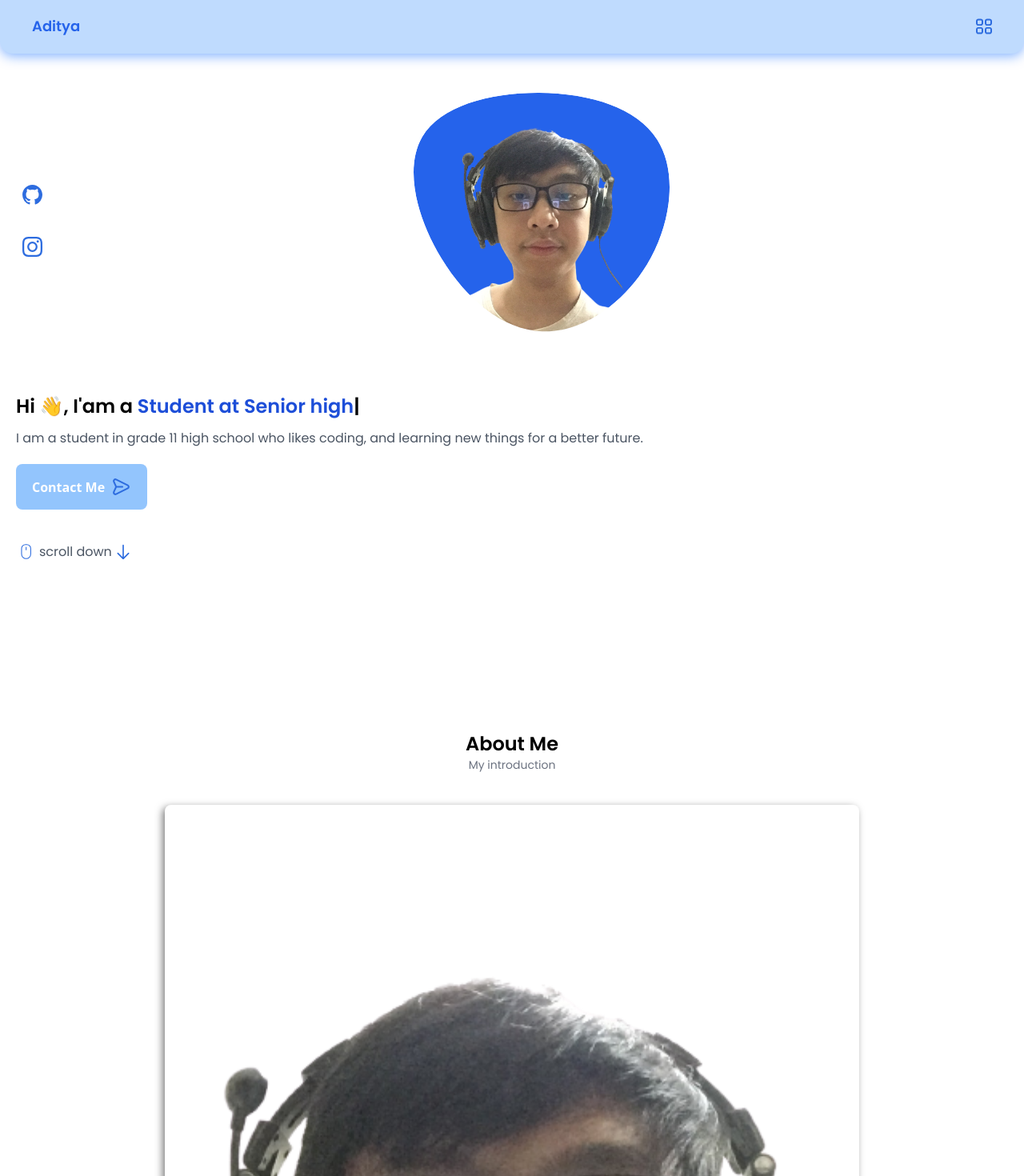
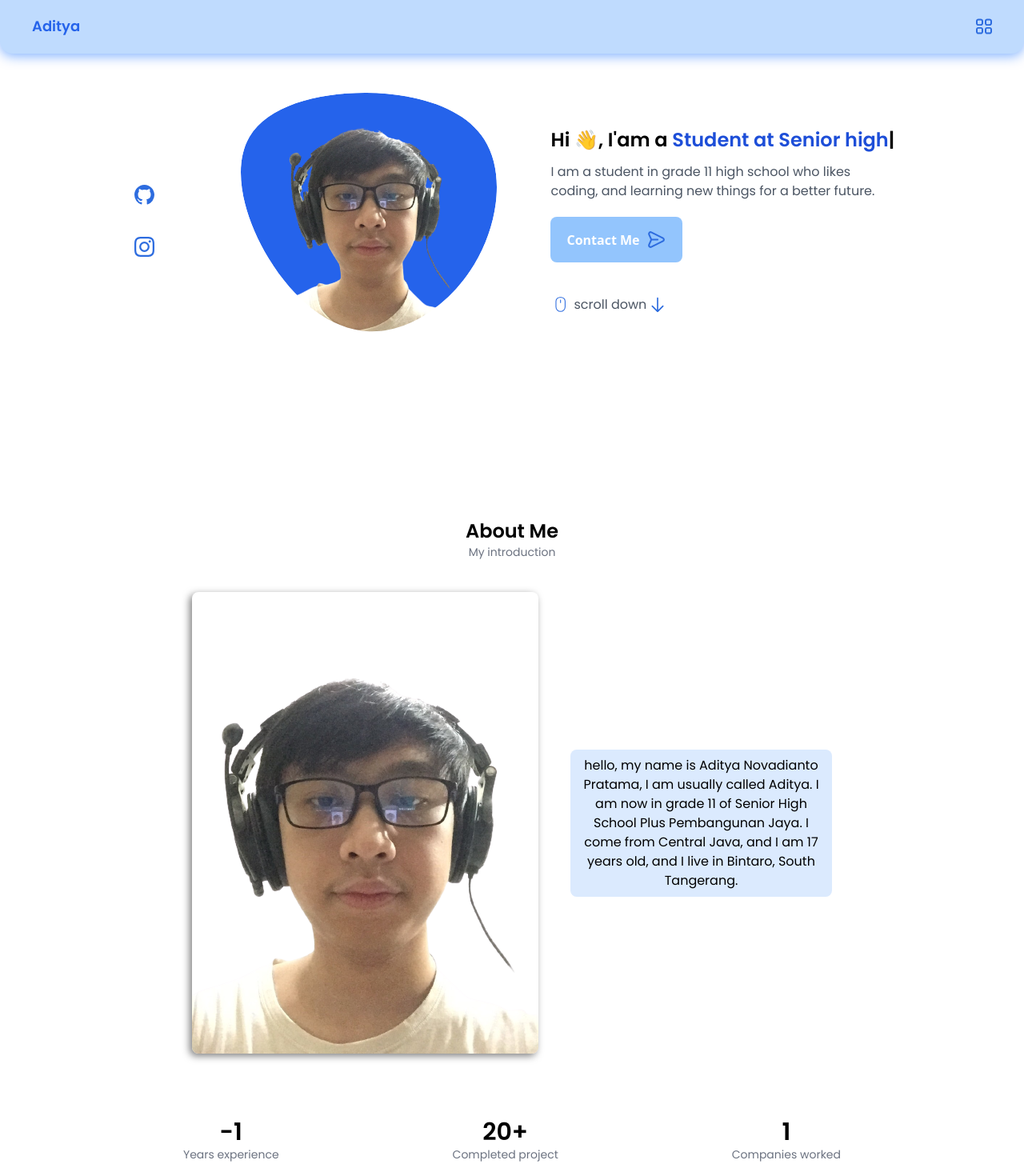
Before and after one commit to AditNovadianto/Portfolio, a React (Vite) app: page / in a window 1280 px wide. Shown: the top 1470 px of the page at 80% size. Built offline with nearby package versions, Linux system fonts and the light colour scheme.

Commit message:
make a responsive design

```diff
--- a/src/components/About.jsx
+++ b/src/components/About.jsx
@@ -8,18 +8,20 @@ const About = () => {
         My introduction
       </p>
 
+      <div className="flex flex-col max-w-[800px] m-auto xl:flex-row items-center">
         <img
           className="w-[70%] m-auto rounded-lg shdw2 mt-10 mb-10"
           src={adit}
           alt="adit"
         />
 
-      <p className="mt-5 font-Poppins bg-blue-100 text-center p-2 rounded-lg">
-        hello, my name is Aditya Novadianto Pratama, I am usually called Aditya.
-        I am now in grade 11 of Senior High School Plus Pembangunan Jaya. I come
-        from Central Java, and I am 17 years old, and I live in Bintaro, South
-        Tangerang.
+        <p className="mt-5 xl:ml-10 xl:mt-0 font-Poppins bg-blue-100 text-center p-2 rounded-lg">
+          hello, my name is Aditya Novadianto Pratama, I am usually called
+          Aditya. I am now in grade 11 of Senior High School Plus Pembangunan
+          Jaya. I come from Central Java, and I am 17 years old, and I live in
+          Bintaro, South Tangerang.
         </p>
+      </div>
 
       <div className="mt-10 flex items-center gap-2 justify-evenly w-full">
         <div className="w-max font-Poppins text-center">
--- a/src/components/Home.jsx
+++ b/src/components/Home.jsx
@@ -32,7 +32,10 @@ const Home = () => {
   }, []);
 
   return (
-    <div id="home" className="flex flex-col mt-5 w-full pt-24 p-5">
+    <div
+      id="home"
+      className="flex xl:flex-row max-w-[1000px] xl:items-center m-auto flex-col mt-5 w-full pt-24 p-5"
+    >
       <div className="flex items-center w-full justify-between">
         <div className="flex flex-col gap-10 justify-between mr-10 items-center">
           <a href="https://github.com/AditNovadianto" target="_blank">
@@ -80,7 +83,7 @@ const Home = () => {
         </svg>
       </div>
 
-      <div className="mt-14">
+      <div className="mt-14 xl:mt-0">
         <h1 className="font-Poppins transition-all text-2xl font-semibold text-black">
           Hi 👋, I'am a{" "}
           <span className="font-bold text-blue-700" ref={el}></span>
--- a/src/components/Skills.jsx
+++ b/src/components/Skills.jsx
@@ -98,7 +98,7 @@ const Skills = () => {
         My technical level
       </p>
 
-      <div className="mt-10">
+      <div className="mt-10 max-w-[800px] m-auto">
         <div>
           <div className="flex items-center justify-between w-full">
             <div className="flex items-center">
```
Lines whose indentation alone changed are shown as unchanged.
